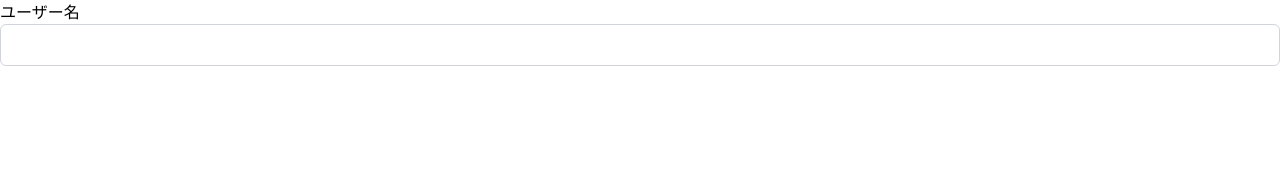
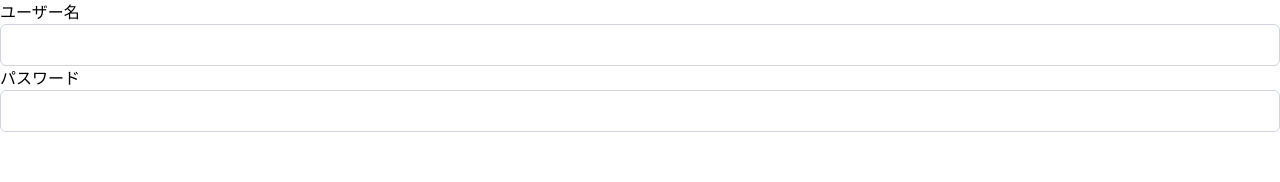
Before and after one commit to k41531/playground-next, a Next.js app: page / in a window 1280 px wide. Shown: the top 182 px of the page. Built offline with nearby package versions, Linux system fonts and the light colour scheme.

Commit message:
add: パスワード入力欄

```diff
--- a/app/_components/input-field.tsx
+++ b/app/_components/input-field.tsx
@@ -1,4 +1,5 @@
 interface InputFieldProps {
+  label?: string;
   type?: string;
   placeholder?: string;
   value: string;
@@ -7,6 +8,7 @@ interface InputFieldProps {
 }
 
 const InputField: React.FC<InputFieldProps> = ({
+  label = '',
   type = 'text',
   placeholder = '',
   value,
@@ -14,13 +16,17 @@ const InputField: React.FC<InputFieldProps> = ({
   className = '',
 }) => {
   return (
+    <div>
+      <label htmlFor={label}>{label}</label>
       <input
+        id={label}
         type={type}
         placeholder={placeholder}
         value={value}
         onChange={(e) => onChange(e.target.value)}
         className={`w-full px-3 py-2 border border-gray-300 rounded-md focus:outline-none focus:ring-2 focus:ring-blue-500 ${className}`}
       />
+    </div>
   );
 };
 
--- a/app/page.tsx
+++ b/app/page.tsx
@@ -4,9 +4,12 @@ import InputField from "./_components/input-field";
 export default function Home() {
   return (
     <main >
-      <label htmlFor="username">ユーザー名</label>
-      <input id="username" type="text" />
-      <InputField value="" onChange={() => {}} />
+      <InputField label="ユーザー名" value={""} onChange={(value: string): void => {
+        throw new Error("Function not implemented.");
+      } } />
+      <InputField label="パスワード" type="password" value={""} onChange={(value: string): void => {
+        throw new Error("Function not implemented.");
+      } } />
     </main>
   );
 }
```
Also changed, not shown: 2 other files (tests, documents, lock files or other folders). Lines whose indentation alone changed are shown as unchanged.
